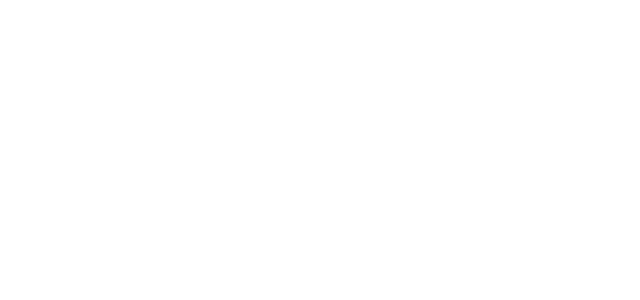
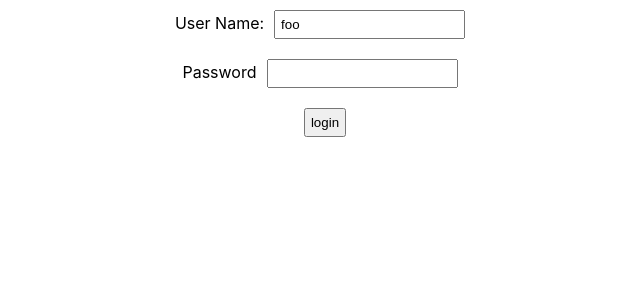
Before and after one commit to Inderby/todo-app, a React (Create React App) app: page / in a window 1280 px wide. Before the commit this address had no page. Shown: the top 300 px of the page, without its empty margins (315-955 px from the left). Built offline with nearby package versions, Linux system fonts and the light colour scheme.

Commit message:
add routing to `WelcomeComponent`

```diff
--- a/src/component/LoginComponent.jsx
+++ b/src/component/LoginComponent.jsx
@@ -1,4 +1,5 @@
 import { useState } from 'react'
+import { useNavigate } from 'react-router-dom'
 import './LoginComponent.css'
 export default function LoginComponent() {
 
@@ -6,6 +7,8 @@ export default function LoginComponent() {
     const [password, setPassword] = useState('')
     const [showSuccessMessage, setShowSuccessMessage] = useState(false)
     const [showErrorMessage, setShowErrorMessage] = useState(false)
+    const navigate = useNavigate();
+
     function handleUsernameChange(event) {
         console.log(event.target.value)
         setUsername(event.target.value)
@@ -19,6 +22,7 @@ export default function LoginComponent() {
         if (username === 'foo' && password === 'dummy') {
             setShowSuccessMessage(true)
             setShowErrorMessage(false)
+            navigate("/welcome")
         } else {
             setShowSuccessMessage(false)
             setShowErrorMessage(true)
--- a/src/component/TodoApp.jsx
+++ b/src/component/TodoApp.jsx
@@ -7,6 +7,7 @@ export default function TodoApp(){
         <div className="TodoApp">
             <BrowserRouter>
                 <Routes>
+                    <Route path="/" element={<LoginComponent/>}></Route>
                     <Route path="/login" element={<LoginComponent/>}></Route>
                     <Route path="/welcome" element={<WelcomeComponent/>}></Route>
                 </Routes>
```
